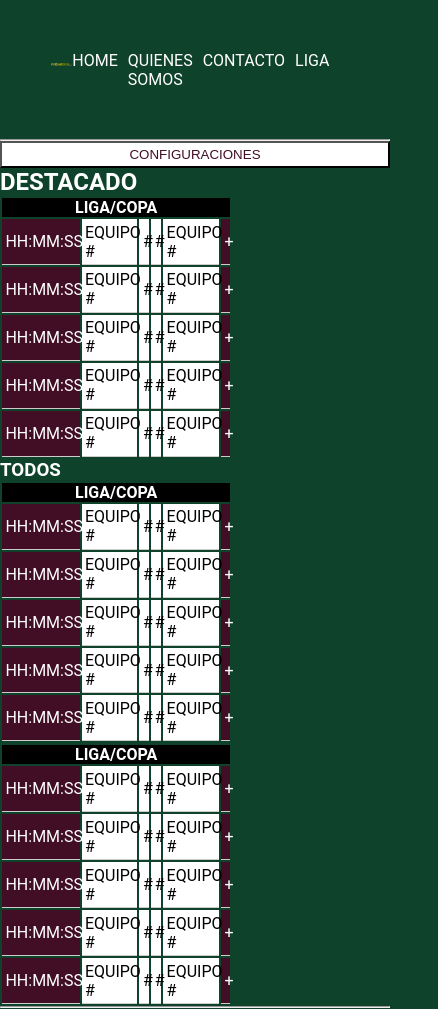
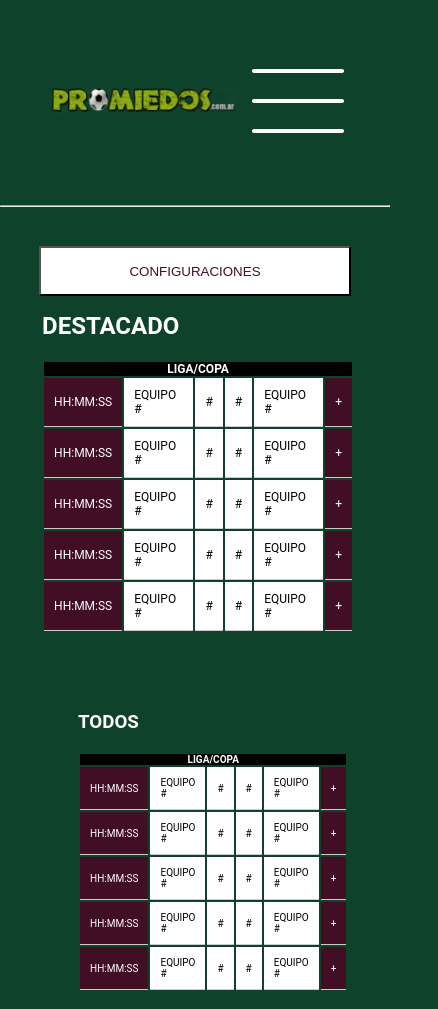
Before and after one commit to shakuzy/ProyectoGonzalez, a plain HTML site: page index.html in a window 390 px wide. Shown: the top 1009 px of the page, 438 px wide, since content can reach past the window. Drawn offline with Linux system fonts and the light colour scheme.

Commit message:
index + header + footer responsive

```diff
--- a/css/style.css
+++ b/css/style.css
@@ -32,6 +32,10 @@ header nav ul li {
 header nav ul li a {
   color: white;
   text-decoration: none;
+}
+
+#menuHamburguesa {
+  display: none;
 }
 /*FIN SECCION HEADER  */
 
@@ -299,20 +303,23 @@ img {
     flex-direction: column;
   }
 
-  #mainIndex,
-  #destacado,
-  #todos,
-  .botonera {
-    margin: 0;
-  }
-
   main {
     display: flex;
     flex-direction: column;
+    width: 80vw;
+    margin: 10vw;
+    justify-content: center;
   }
-  #destacado,
+
+  #destacado {
+    margin-bottom: 15%;
+    margin-left: 1%;
+    width: 100%;
+  }
+
   #todos {
-    width: 0;
+    width: 80%;
+    margin: 10% 10vw;
   }
 
   .tablaPartidos tbody tr td {
@@ -325,26 +332,56 @@ img {
 
   #btnConfiguraciones {
     display: block;
+    padding: 5%;
+    margin-bottom: 5%;
   }
 
+  #destacado table {
+    font-size: 12px;
+  }
+  #todos table {
+    font-size: 10px;
+  }
 
+  #todos article,
+  #destacado article {
+    margin-top: 5vw;
+  }
 
-  #todos table {
-    margin: 0% 0% 5% 0%;
+  #menuHamburguesa {
+    display: block;
+    margin-left: 17%;
   }
-  .tablaPartidos .cabecera {
-    padding: 1%;
-    margin-left: 5%;
+
+  header {
+    align-items: center;
   }
-  .tablaPartidos tbody tr td {
-    border-bottom: 1% solid #ccc;
-    padding: 1.5%;
+
+  header nav ul {
+    display: none;
   }
-  #destacado button,
-  #todos button,
-  #btnConfiguraciones {
-    color: #420e25;
-    background-color: white;
-    padding: 1%;
+
+  footer {
+    display: flex;
+    flex-direction: column;
+    height: 20vh;
+    justify-content: space-around;
+    align-items: center;
+    width: 5vh;
+    margin: 40% auto;
+  }
+
+  #columnaFooter1 a img {
+    width: auto;
+    height: auto;
+  }
+
+  #columnaFooter1 a {
+    margin-top: 5%;
+  }
+
+   #columnaFooter2,  #columnaFooter3, #filaFooter1{
+    margin-bottom: 5vh;
+    width: 68vw;
   }
 }
--- a/index.html
+++ b/index.html
@@ -22,6 +22,11 @@
           <li><a href="./pages/contact.html">CONTACTO</a></li>
           <li><a href="./pages/liga.html">LIGA</a></li>
         </ul>
+        <div id="menuHamburguesa">
+          <svg xmlns="http://www.w3.org/2000/svg" x="0px" y="0px" width="100" height="100" viewBox="0,0,256,256">
+            <g fill="#ffffff" fill-rule="nonzero" stroke="none" stroke-width="1" stroke-linecap="butt" stroke-linejoin="miter" stroke-miterlimit="10" stroke-dasharray="" stroke-dashoffset="0" font-family="none" font-weight="none" font-size="none" text-anchor="none" style="mix-blend-mode: normal"><g transform="scale(5.12,5.12)"><path d="M3,9c-0.36064,-0.0051 -0.69608,0.18438 -0.87789,0.49587c-0.18181,0.3115 -0.18181,0.69676 0,1.00825c0.18181,0.3115 0.51725,0.50097 0.87789,0.49587h44c0.36064,0.0051 0.69608,-0.18438 0.87789,-0.49587c0.18181,-0.3115 0.18181,-0.69676 0,-1.00825c-0.18181,-0.3115 -0.51725,-0.50097 -0.87789,-0.49587zM3,24c-0.36064,-0.0051 -0.69608,0.18438 -0.87789,0.49587c-0.18181,0.3115 -0.18181,0.69676 0,1.00825c0.18181,0.3115 0.51725,0.50097 0.87789,0.49587h44c0.36064,0.0051 0.69608,-0.18438 0.87789,-0.49587c0.18181,-0.3115 0.18181,-0.69676 0,-1.00825c-0.18181,-0.3115 -0.51725,-0.50097 -0.87789,-0.49587zM3,39c-0.36064,-0.0051 -0.69608,0.18438 -0.87789,0.49587c-0.18181,0.3115 -0.18181,0.69676 0,1.00825c0.18181,0.3115 0.51725,0.50097 0.87789,0.49587h44c0.36064,0.0051 0.69608,-0.18438 0.87789,-0.49587c0.18181,-0.3115 0.18181,-0.69676 0,-1.00825c-0.18181,-0.3115 -0.51725,-0.50097 -0.87789,-0.49587z"></path></g></g>
+            </svg>
+        </div>
       </nav>
     </header>
     <hr />
```
